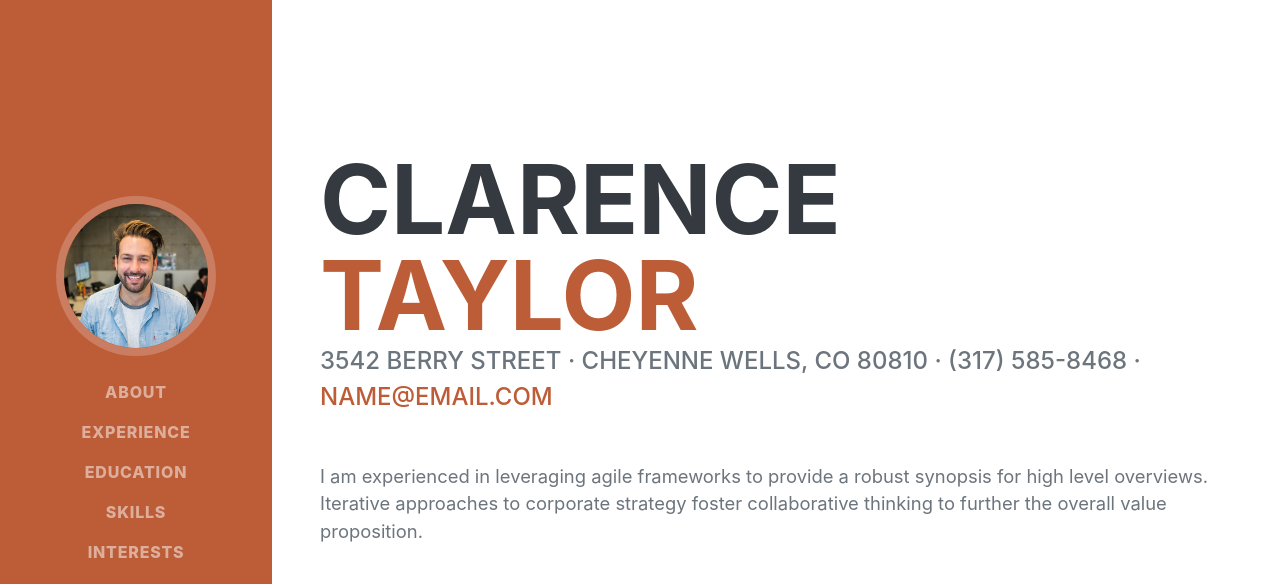
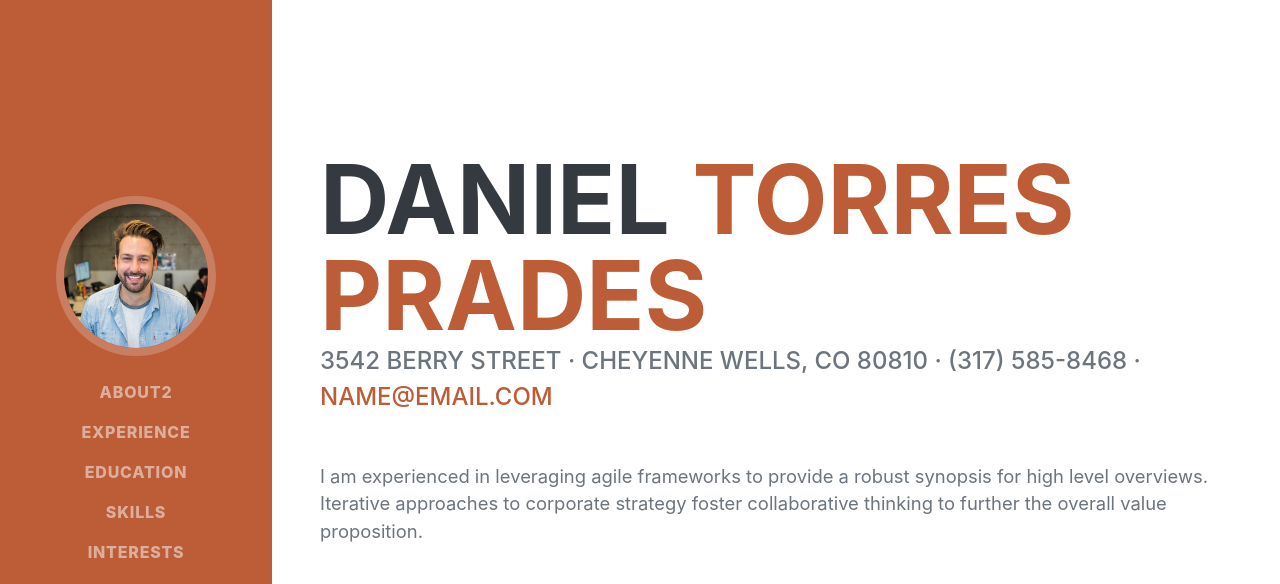
Before and after one commit to dtorres-p/dtorresp.github.io, a plain HTML site: page index.html in a window 1280 px wide. Shown: the top 584 px of the page. Drawn offline with nearby package versions, Linux system fonts and the light colour scheme; a web font is replaced by a local one.

Commit message:
He cambiado el nombre

```diff
--- a/index.html
+++ b/index.html
@@ -19,13 +19,13 @@
         <!-- Navigation-->
         <nav class="navbar navbar-expand-lg navbar-dark bg-primary fixed-top" id="sideNav">
             <a class="navbar-brand js-scroll-trigger" href="#page-top">
-                <span class="d-block d-lg-none">Clarence Taylor</span>
+                <span class="d-block d-lg-none">Daniel Torres Prades</span>
                 <span class="d-none d-lg-block"><img class="img-fluid img-profile rounded-circle mx-auto mb-2" src="assets/img/profile.jpg" alt="..." /></span>
             </a>
             <button class="navbar-toggler" type="button" data-toggle="collapse" data-target="#navbarSupportedContent" aria-controls="navbarSupportedContent" aria-expanded="false" aria-label="Toggle navigation"><span class="navbar-toggler-icon"></span></button>
             <div class="collapse navbar-collapse" id="navbarSupportedContent">
                 <ul class="navbar-nav">
-                    <li class="nav-item"><a class="nav-link js-scroll-trigger" href="#about">About</a></li>
+                    <li class="nav-item"><a class="nav-link js-scroll-trigger" href="#about">About2</a></li>
                     <li class="nav-item"><a class="nav-link js-scroll-trigger" href="#experience">Experience</a></li>
                     <li class="nav-item"><a class="nav-link js-scroll-trigger" href="#education">Education</a></li>
                     <li class="nav-item"><a class="nav-link js-scroll-trigger" href="#skills">Skills</a></li>
@@ -40,8 +40,8 @@
             <section class="resume-section" id="about">
                 <div class="resume-section-content">
                     <h1 class="mb-0">
-                        Clarence
-                        <span class="text-primary">Taylor</span>
+                        Daniel
+                        <span class="text-primary">Torres Prades</span>
                     </h1>
                     <div class="subheading mb-5">
                         3542 Berry Street · Cheyenne Wells, CO 80810 · (317) 585-8468 ·
```
